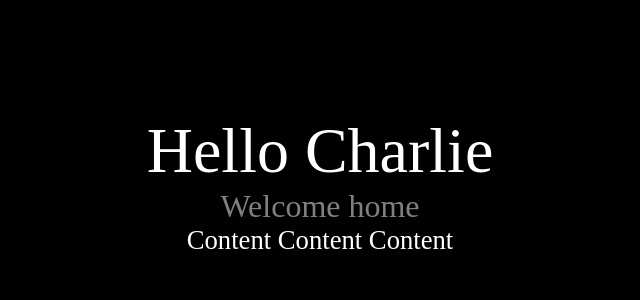
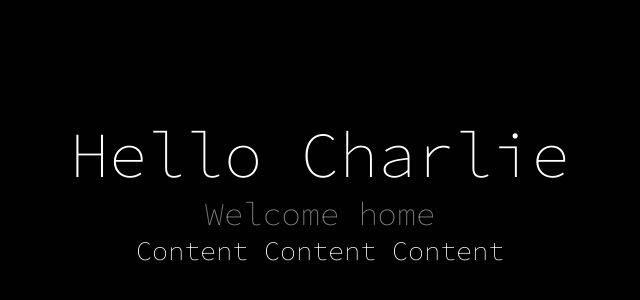
Before and after one commit to cjaak/startpage, a plain HTML site: page index.html in a window 1280 px wide. Shown: the part 86-386 px from the top of the page, without its empty margins (320-960 px from the left). Drawn offline with Linux system fonts and the light colour scheme.

Commit message:
chore: set font

```diff
--- a/style.css
+++ b/style.css
@@ -1,3 +1,5 @@
+@import url('https://fonts.googleapis.com/css2?family=Source+Code+Pro:wght@200&display=swap');
+
 *{
     margin: 0;
     padding: 0;
@@ -13,6 +15,7 @@ body {
     background-color: var(--bg-color);
     color: var(--font-color);
     font-size: 20pt;
+    font-family: 'Source Code Pro', monospace;
 }
 
 
```
